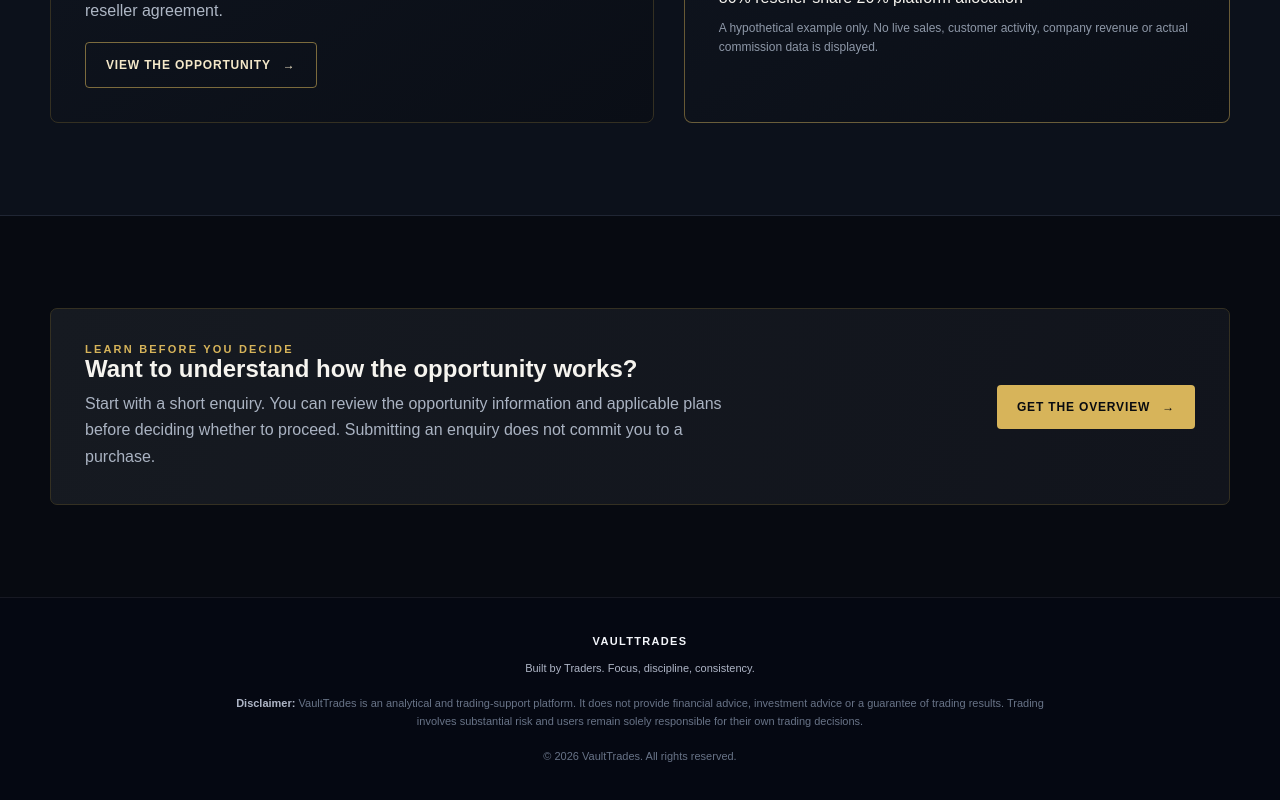
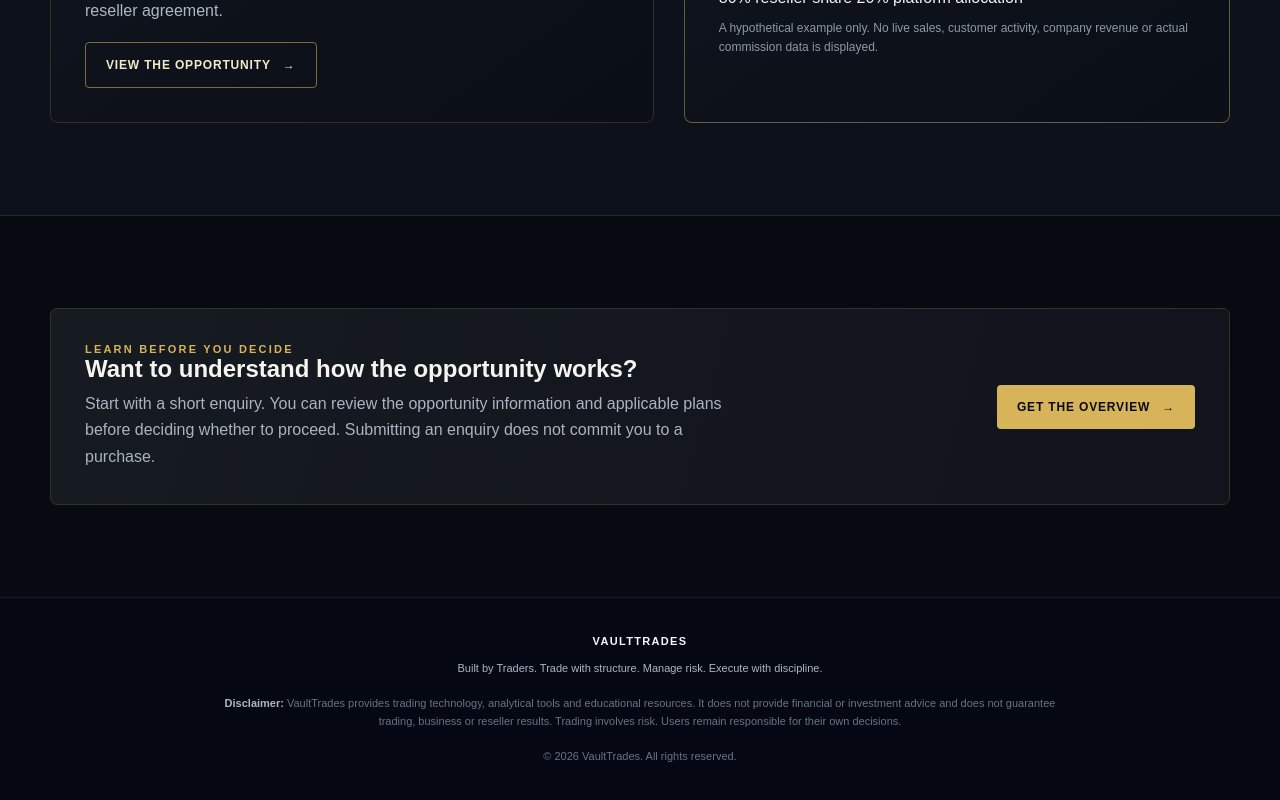
Before and after one commit to iyandatalks/vaulttrades, a Next.js app: page / in a window 1280 px wide. Shown: the part 2436-3236 px from the top of the page. Built offline with nearby package versions, Linux system fonts and the light colour scheme; no server answers.

Commit message:
Standardize global footer and copyright across pages

```diff
--- a/app/VaultTradesFooter.tsx
+++ b/app/VaultTradesFooter.tsx
@@ -1,14 +1,16 @@
 export default function VaultTradesFooter() {
   return (
     <footer className="vt-global-footer">
-      <div className="vt-global-footer-brand">VAULTTRADES</div>
-      <div className="vt-global-footer-tagline">Built by Traders. Focus, discipline, consistency.</div>
-      <p>
-        <strong>Disclaimer:</strong> VaultTrades is an analytical and trading-support platform.
-        It does not provide financial advice, investment advice or a guarantee of trading results.
-        Trading involves substantial risk and users remain solely responsible for their own trading decisions.
-      </p>
-      <div className="vt-global-footer-copy">© 2026 VaultTrades. All rights reserved.</div>
+      <div className="vt-global-footer-inner">
+        <div className="vt-global-footer-brand">VAULTTRADES</div>
+        <div className="vt-global-footer-tagline">Built by Traders. Trade with structure. Manage risk. Execute with discipline.</div>
+        <p>
+          <strong>Disclaimer:</strong> VaultTrades provides trading technology, analytical tools and educational resources.
+          It does not provide financial or investment advice and does not guarantee trading, business or reseller results.
+          Trading involves risk. Users remain responsible for their own decisions.
+        </p>
+        <div className="vt-global-footer-copy">© 2026 VaultTrades. All rights reserved.</div>
+      </div>
     </footer>
   );
 }
```
